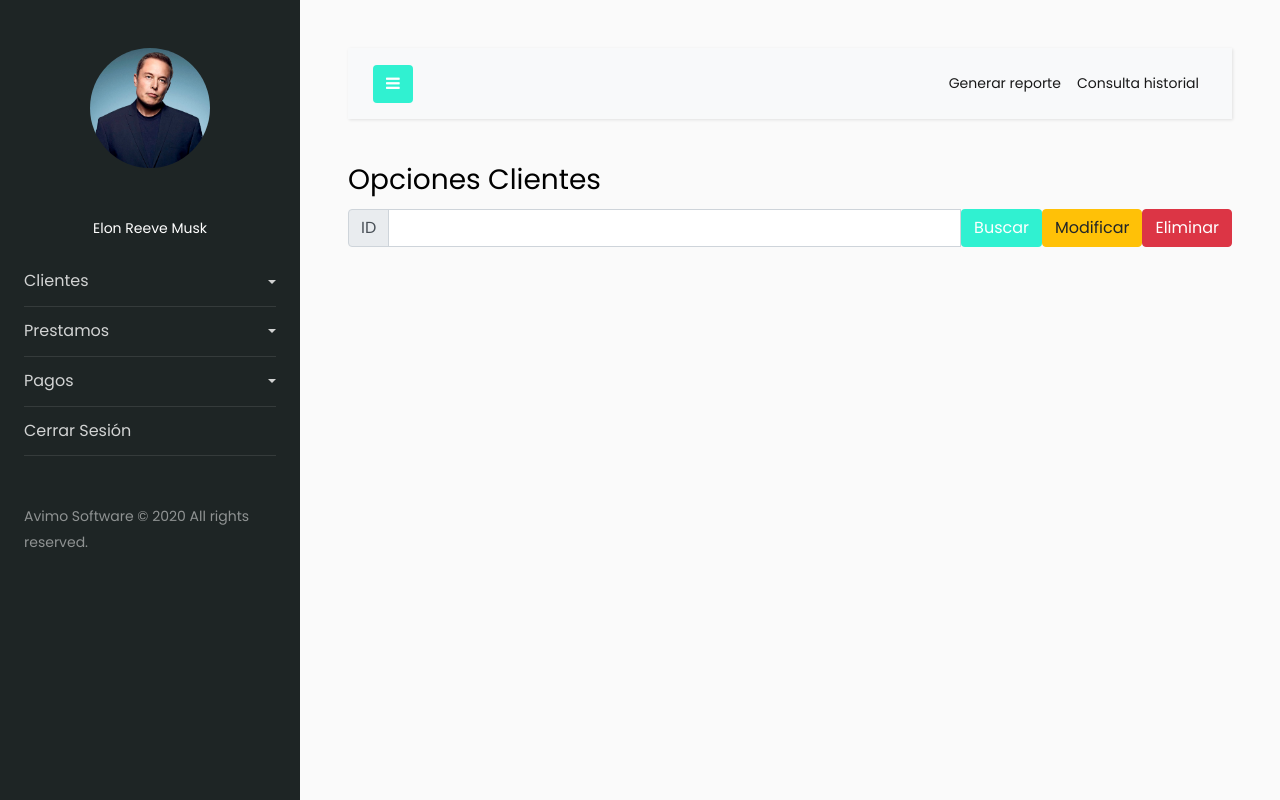
After one commit to Intrusionz3r0/Avimo, a Python web app: template templates/opcionesCliente.html in a window 1280 px wide. The commit adds this page. Run offline with Jinja, Linux system fonts and the light colour scheme; the template is opened without the code that fills it, so the values that code supplies are empty; some libraries are stand-ins or nearby versions.

Commit message:
Agregando ventanas nueva de la seccion Registro Cliente,Consulta Cliente,Opciones Cliente

```diff
--- /dev/null
+++ b/templates/opcionesCliente.html
@@ -0,0 +1,175 @@
+<!doctype html>
+<html lang="es">
+
+<head>
+  <title>Avimo Software</title>
+  <meta charset="utf-8">
+  <meta name="viewport" content="width=device-width, initial-scale=1, shrink-to-fit=no">
+
+  <link href="https://fonts.googleapis.com/css?family=Poppins:300,400,500,600,700,800,900" rel="stylesheet">
+
+  <link rel="stylesheet" href="https://stackpath.bootstrapcdn.com/font-awesome/4.7.0/css/font-awesome.min.css">
+  <link rel="stylesheet" href="../static/css/style.css">
+
+</head>
+
+<body>
+
+  <div class="wrapper d-flex align-items-stretch">
+    <nav id="sidebar">
+      <div class="p-4 pt-5">
+        <a href="#" class="img logo rounded-circle mb-5" style="background-image: url(../static/images/logo.jpg);"></a>
+        <center>
+          <p id="empleadoName">Elon Reeve Musk</p>
+        </center>
+        <ul class="list-unstyled components mb-5">
+          <!--Menu de Clientes-->
+          <li>
+            <a href="#clientesSubmenu" data-toggle="collapse" aria-expanded="false" class="dropdown-toggle">Clientes</a>
+            <ul class="collapse list-unstyled" id="clientesSubmenu">
+              <li>
+                <a href="../templates/registroClientes.html">Registro Cliente</a>
+              </li>
+              <li>
+                <a href="../templates/consultaCliente.html">Consulta Cliente</a>
+              </li>
+              <li>
+                <a href="../templates/opcionesCliente.html">Opciones Cliente</a>
+              </li>
+            </ul>
+          </li>
+          <!--Menu de prestamos-->
+          <li>
+            <a href="#prestamosSubmenu" data-toggle="collapse" aria-expanded="false"
+              class="dropdown-toggle">Prestamos</a>
+            <ul class="collapse list-unstyled" id="prestamosSubmenu">
+              <li>
+                <a href="#">Registro prestamo</a>
+              </li>
+              <li>
+                <a href="#">Consulta prestamo</a>
+              </li>
+              <li>
+                <a href="#">Opciones prestamo</a>
+              </li>
+            </ul>
+          </li>
+          <!--Menu de Pagos-->
+          <li>
+            <a href="#pagosSubmenu" data-toggle="collapse" aria-expanded="false" class="dropdown-toggle">Pagos</a>
+            <ul class="collapse list-unstyled" id="pagosSubmenu">
+              <li>
+                <a href="#">Registrar pago</a>
+              </li>
+              <li>
+                <a href="#">Consulta pago</a>
+              </li>
+            </ul>
+          </li>
+          <li>
+            <a href="#">Cerrar Sesión</a>
+          </li>
+        </ul>
+
+        <div class="footer">
+          <p>
+            <!-- Link back to Colorlib can't be removed. Template is licensed under CC BY 3.0. -->
+            Avimo Software &copy;
+            <script>document.write(new Date().getFullYear());</script> All rights reserved.</a>
+            <!-- Link back to Colorlib can't be removed. Template is licensed under CC BY 3.0. -->
+          </p>
+        </div>
+
+      </div>
+    </nav>
+
+    <!-- Page Content  -->
+    <div id="content" class="p-4 p-md-5">
+
+      <nav class="navbar navbar-expand-lg navbar-light bg-light">
+        <div class="container-fluid">
+
+          <button type="button" id="sidebarCollapse" class="btn btn-primary">
+            <i class="fa fa-bars"></i>
+            <span class="sr-only">Toggle Menu</span>
+          </button>
+          <button class="btn btn-dark d-inline-block d-lg-none ml-auto" type="button" data-toggle="collapse"
+            data-target="#navbarSupportedContent" aria-controls="navbarSupportedContent" aria-expanded="false"
+            aria-label="Toggle navigation">
+            <i class="fa fa-bars"></i>
+          </button>
+
+          <div class="collapse navbar-collapse" id="navbarSupportedContent">
+            <ul class="nav navbar-nav ml-auto">
+              <li class="nav-item active">
+                <a class="nav-link" href="#">Generar reporte</a>
+              </li>
+              <li class="nav-item active">
+                <a class="nav-link" href="#">Consulta historial</a>
+              </li>
+            </ul>
+          </div>
+        </div>
+      </nav>
+      <!--Abajo de esto va tu código-->
+
+
+      <h3>Opciones Clientes</h3>
+
+      <div id="divOpcionesCliente">
+        <div class="input-group">
+          <div class="input-group-prepend">
+            <div class="input-group-text" id="btnGroupAddon">ID</div>
+          </div>
+          <input type="text" class="form-control" maxlength="4" aria-label="Input group example"
+            aria-describedby="btnGroupAddon">
+          <button type="submit" class="btn btn-primary">Buscar</button>
+          <button type="submit" class="btn btn-warning" id="mostrar">Modificar</button>
+          <button type="button" class="btn btn-danger" data-toggle="modal" data-target="#exampleModal" class="btn btn-danger btn-lg btn-block">Eliminar</button>
+        </div>
+
+
+        <div class="modal fade" id="exampleModal" tabindex="-1" aria-labelledby="exampleModalLabel" aria-hidden="true">
+          <div class="modal-dialog">
+            <div class="modal-content">
+              <div class="modal-header">
+                <h5 class="modal-title" id="exampleModalLabel">¡Advertencia!</h5>
+                <button type="button" class="close" data-dismiss="modal" aria-label="Close">
+                  <span aria-hidden="true">&times;</span>
+                </button>
+              </div>
+              <div class="modal-body">
+                ¿ Esta seguro de que quiere eliminar el registro ?
+              </div>
+              <div class="modal-footer">
+                <button type="button" class="btn btn-secondary" data-dismiss="modal">No</button>
+                <button type="button" class="btn btn-danger">Si</button>
+              </div>
+            </div>
+          </div>
+        </div>
+        <br>
+      </div>
+
+
+
+<div id="divmuestra" style="display:none">
+
+  Formulario para Modificar
+
+</div>
+
+      <!--Arriba de esto va tu código-->
+    </div>
+  </div>
+  </div>
+
+  <script src="../static/js/jquery.min.js"></script>
+  <script src="../static/js/popper.js"></script>
+  <script src="../static/js/bootstrap.min.js"></script>
+  <script src="../static/js/main.js"></script>
+  <script src="../static/js/registroCliente.js"></script>
+  <script src="https://ajax.googleapis.com/ajax/libs/jquery/2.1.1/jquery.min.js"></script>
+</body>
+
+</html>
```
Also changed, not shown: static/js/registroCliente.js (+32 -6 lines), templates/consultaCliente.html (added, +179 -0 lines), templates/registroClientes.html (+29 -95 lines).
